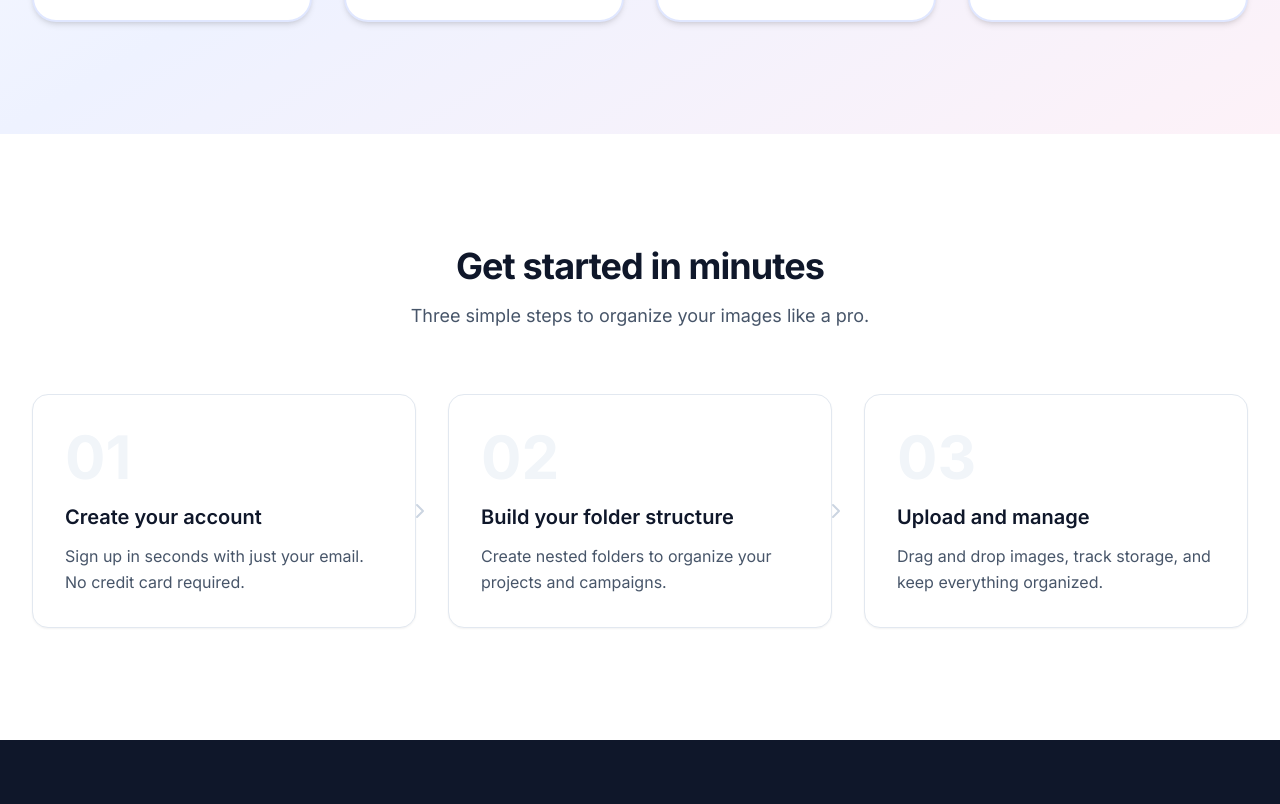
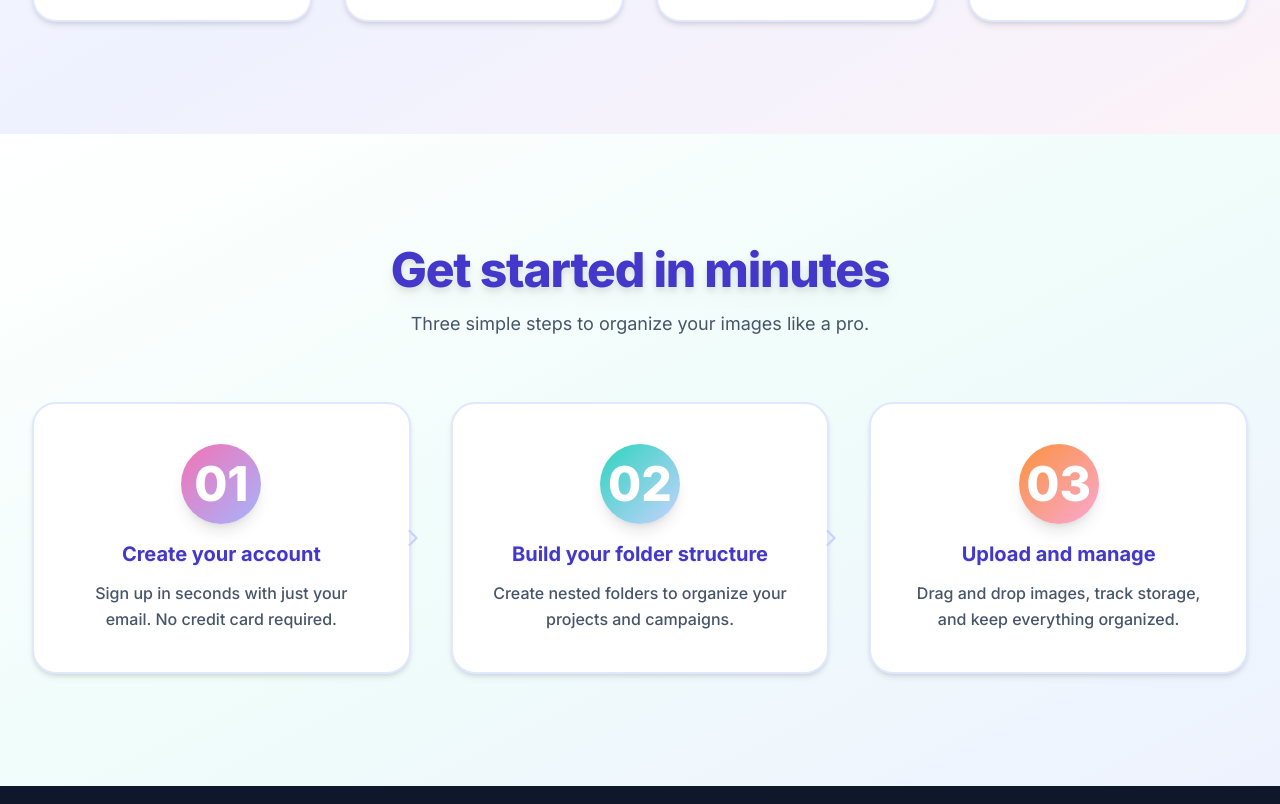
Before and after one commit to Snehaa244/Dobby, a React (Vite) app in the folder frontend/: page / in a window 1280 px wide. Shown: the part 1396-2200 px from the top of the page. Built offline with nearby package versions, Linux system fonts and the light colour scheme.

Commit message:
feat: enhance 'How It Works' section with improved styling and layout adjustments

```diff
--- a/frontend/src/components/Landing.jsx
+++ b/frontend/src/components/Landing.jsx
@@ -256,10 +256,10 @@ export default function Landing() {
       </section>
 
       {/* How It Works Section */}
-      <section id="how-it-works" className="py-20 lg:py-28 bg-white">
+      <section id="how-it-works" className="py-20 lg:py-28 bg-gradient-to-br from-white via-teal-50 to-indigo-50">
         <div className="mx-auto max-w-7xl px-4 sm:px-6 lg:px-8">
           <div className="text-center max-w-2xl mx-auto mb-16">
-            <h2 className="text-3xl font-bold tracking-tight text-slate-900 sm:text-4xl">
+            <h2 className="text-4xl font-extrabold tracking-tight text-indigo-700 sm:text-5xl drop-shadow-lg">
               Get started in minutes
             </h2>
             <p className="mt-4 text-lg text-slate-600">
@@ -267,17 +267,21 @@ export default function Landing() {
             </p>
           </div>
 
-          <div className="grid gap-8 lg:grid-cols-3">
+          <div className="grid gap-10 lg:grid-cols-3">
             {steps.map((step, index) => (
               <div key={index} className="relative">
-                <div className="bg-white rounded-2xl p-8 border border-slate-200 shadow-sm hover:shadow-md transition-shadow duration-300">
-                  <div className="text-6xl font-bold text-slate-100 mb-4">{step.number}</div>
-                  <h3 className="text-xl font-semibold text-slate-900 mb-3">{step.title}</h3>
-                  <p className="text-slate-600 leading-relaxed">{step.description}</p>
+                <div className="bg-white rounded-3xl p-10 border-2 border-indigo-100 shadow-md hover:shadow-xl hover:shadow-indigo-200/40 hover:-translate-y-2 transition-all duration-300 flex flex-col items-center text-center">
+                  <div className={`text-5xl font-extrabold mb-4 rounded-full w-20 h-20 flex items-center justify-center mx-auto shadow-lg ${
+                    index === 0 ? 'bg-gradient-to-br from-pink-400 to-indigo-300 text-white' : index === 1 ? 'bg-gradient-to-br from-teal-400 to-indigo-200 text-white' : 'bg-gradient-to-br from-orange-400 to-pink-300 text-white'
+                  }`}>
+                    {step.number}
+                  </div>
+                  <h3 className="text-xl font-bold text-indigo-700 mb-3 drop-shadow-sm">{step.title}</h3>
+                  <p className="text-slate-600 leading-relaxed text-base font-medium">{step.description}</p>
                 </div>
                 {index < steps.length - 1 && (
                   <div className="hidden lg:block absolute top-1/2 -right-4 transform -translate-y-1/2">
-                    <ChevronRight className="w-6 h-6 text-slate-300" />
+                    <ChevronRight className="w-7 h-7 text-indigo-200" />
                   </div>
                 )}
               </div>
```
